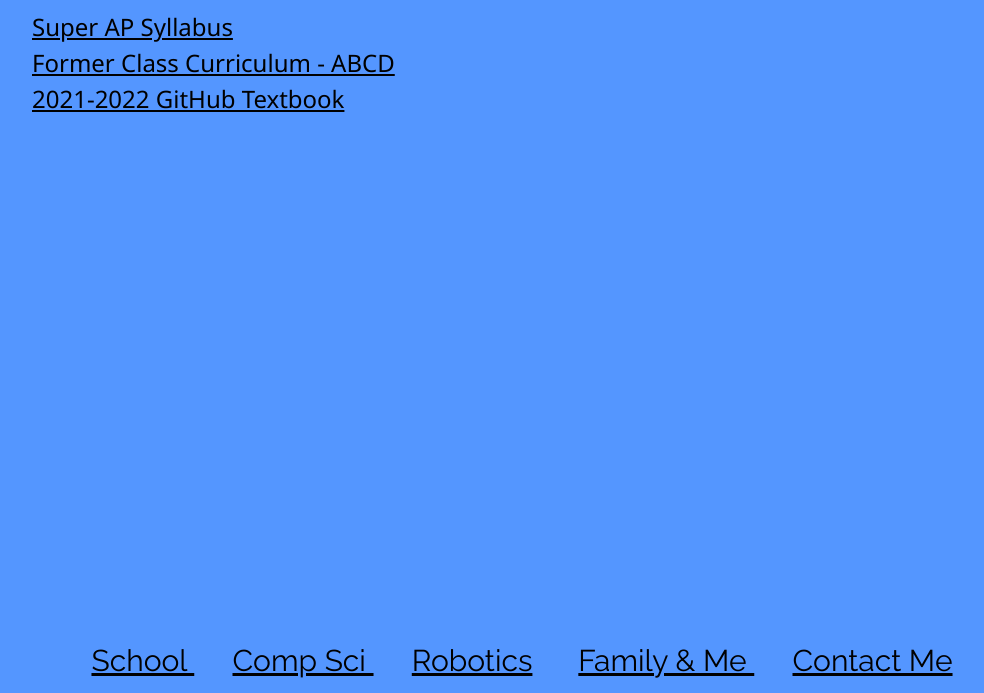
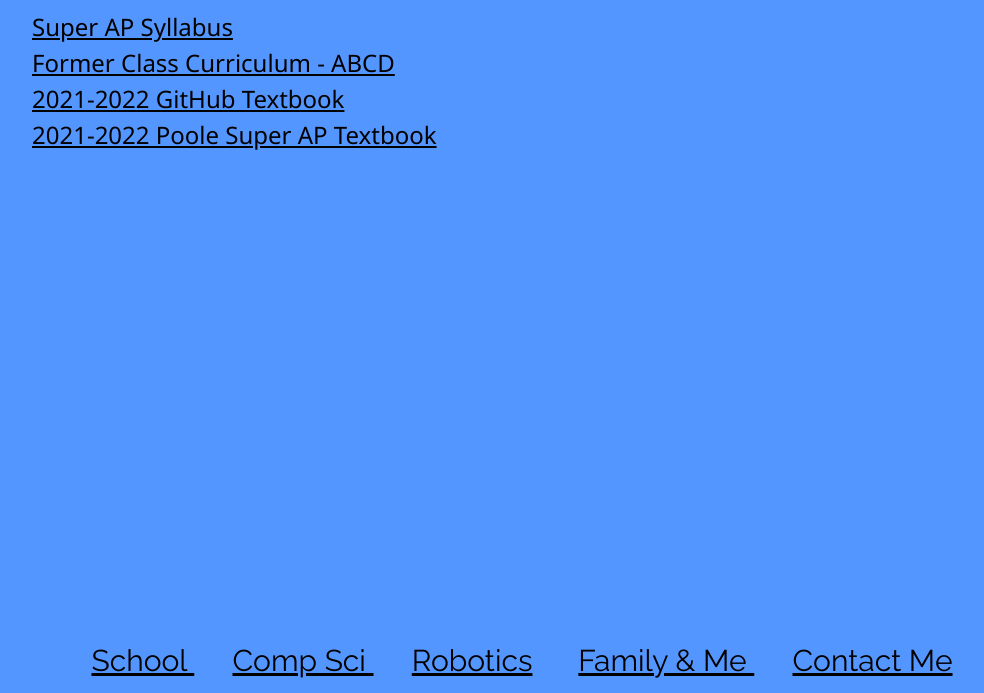
Before and after one commit to JacobPoole/JacobPooleNet, a plain HTML site: page Files/Super.html in a window 1280 px wide. Shown: the part 117-810 px from the top of the page, without its empty margins (118-1102 px from the left). Drawn offline with nearby package versions, Linux system fonts and the light colour scheme.

Commit message:
textbook Super AP

```diff
--- a/Files/Super.html
+++ b/Files/Super.html
@@ -25,6 +25,7 @@
       <a href="./Poole_SuperAP_Syllabus_21-22.pdf">Super AP Syllabus</a> <br>
       <a href="./ABCD.zip">Former Class Curriculum - ABCD</a> <br>
       <a href="https://github.com/gregneat/NeatPoole22">2021-2022 GitHub Textbook</a> <br>
+      <a href="https://github.com/JacobPooleCV/SuperAP_21-22">2021-2022 Poole Super AP Textbook</a> <br>
     </h3>
   </div>
 </div>
```
